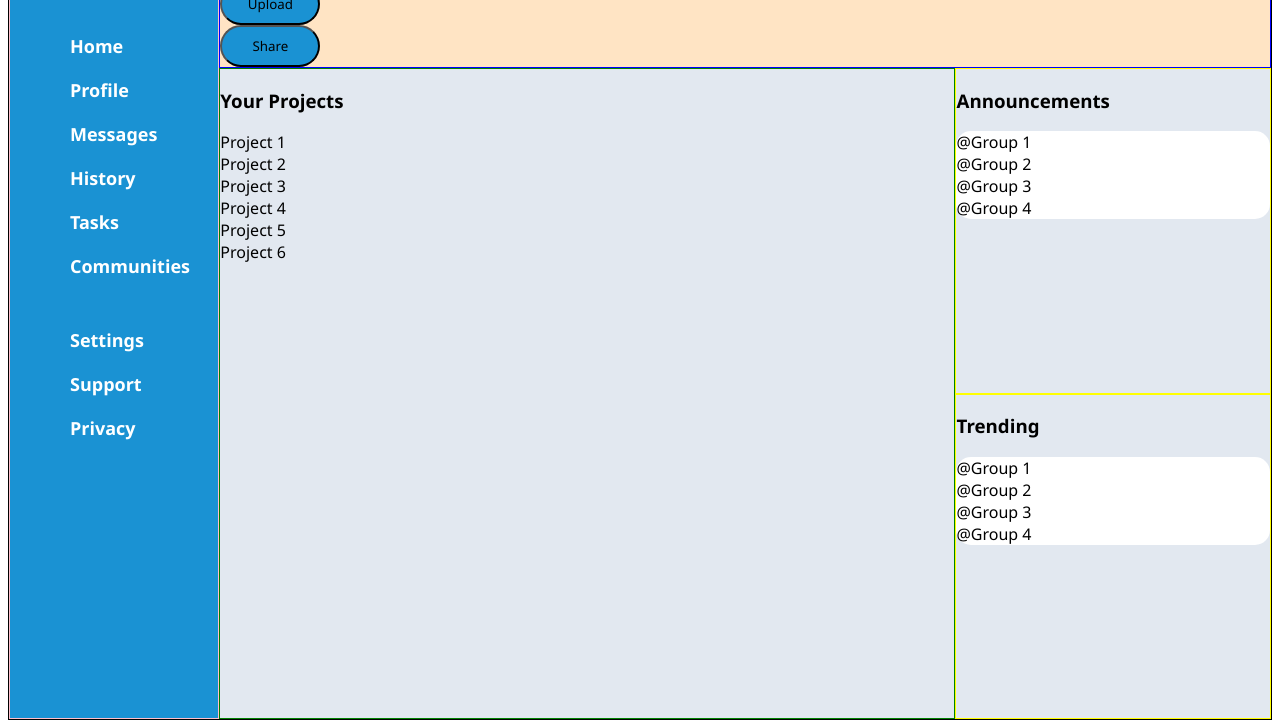
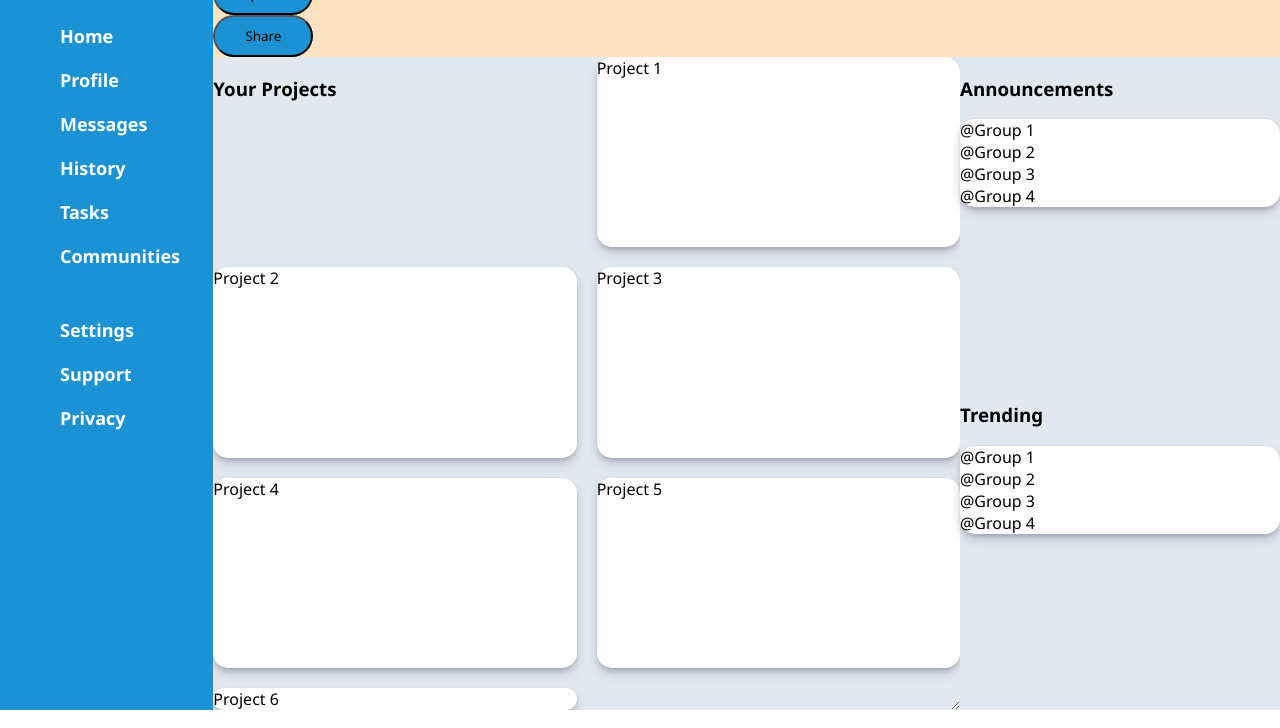
Before and after one commit to TKP888/admin_dashboard, a plain HTML site: page index.html in a window 1280 px wide. Shown: the part 90-818 px from the top of the page. Drawn offline with Linux system fonts and the light colour scheme.

Commit message:
layout updated, final tweaks need to be made.
content needs to be included

```diff
--- a/styles.css
+++ b/styles.css
@@ -1,10 +1,11 @@
 body{
     font-family: 'Segoe UI', Tahoma, Geneva, Verdana, sans-serif;
+    margin:0;
+    padding:0;
 }
 
 
 #container {
-    border: solid black 1px;
     display: grid;
     grid-template-columns: 1fr 3.5fr 1.5fr;
     grid-template-rows: 1fr 3fr 3fr;
@@ -13,7 +14,7 @@ body{
 }
 
 #sidebar {
-    border: solid pink 1px;
+
     background-color: rgb(26,146,211);
     grid-column: 1 / 2;
     grid-row: 1 / 4;
@@ -21,7 +22,7 @@ body{
 
 #header {
     display: grid;
-    border: solid blue 1px;
+
     background-color: bisque;
     grid-column: 2 / 4;
     grid-row: 1 / 1;
@@ -29,30 +30,37 @@ body{
 
 
 #main {
-    border: solid green 1px;
+
     background-color: rgb(226,232,240);
     grid-column: 2 / 3;
     grid-row: 2 / 4;
+    grid-template-columns: 1fr 1fr;
+    grid-template-rows: 1fr 1fr 1fr;
+    display: grid;
+    resize: both;
+    overflow: auto;
+    gap: 20px;
 }
 
 #announcement {
-    border: solid yellow 1px;
+
     grid-column: 3 / 4;
     grid-row: 2 / 3;
     background-color: rgb(226,232,240);
 }
 
 #trending {
-    border: solid yellow 1px;
+
     grid-column: 3 / 4;
     grid-row: 3 / 4;
     background-color: rgb(226,232,240);
 }
-
+.card,
 .sidecard{
 background-color: white;
 width: auto;
 border-radius: 15px;
+box-shadow: rgba(50, 50, 93, 0.25) 0px 6px 12px -2px, rgba(0, 0, 0, 0.3) 0px 3px 7px -3px;
 
 }
 
```
Also changed, not shown: index.html (+3 -1 lines).
